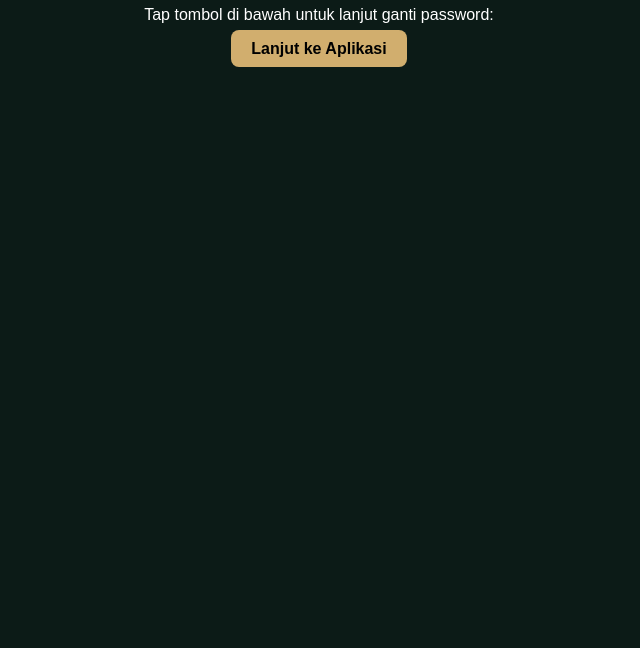
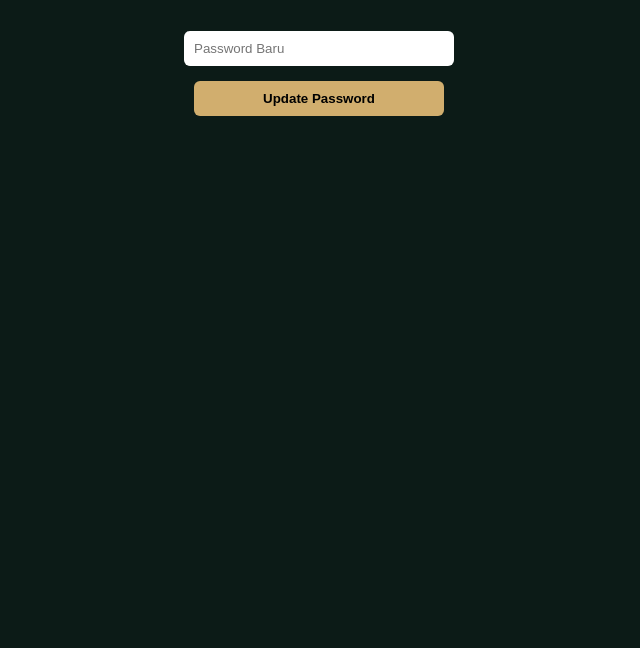
Before and after one commit to Rizkyyb0000/folk-reset-page, a plain HTML site: page reset.html in a window 1280 px wide. Shown: the part 152-800 px from the top of the page, without its empty margins (321-961 px from the left). Drawn offline with Linux system fonts and the light colour scheme.

Commit message:
update-reset.html

```diff
--- a/reset.html
+++ b/reset.html
@@ -1,30 +1,81 @@
-<!-- reset.html -->
 <!DOCTYPE html>
 <html lang="en">
 <head>
-  <meta charset="UTF-8">
-  <title>Reset Password</title>
+  <meta charset="UTF-8" />
+  <meta name="viewport" content="width=device-width, initial-scale=1.0" />
+  <title>Update Password</title>
   <style>
     body {
       background-color: #0c1b17;
       color: white;
       font-family: Arial, sans-serif;
-      text-align: center;
+      display: flex;
+      flex-direction: column;
+      align-items: center;
       margin-top: 100px;
     }
-    a {
+    input, button {
+      padding: 10px;
+      margin-top: 15px;
+      border-radius: 6px;
+      border: none;
+      width: 250px;
+    }
+    button {
       background-color: #d1ae6e;
-      padding: 10px 20px;
-      border-radius: 8px;
       color: black;
-      text-decoration: none;
+      font-weight: bold;
+      cursor: pointer;
+    }
+    #message {
+      margin-top: 20px;
       font-weight: bold;
     }
   </style>
 </head>
 <body>
-  <h1>Reset Password</h1>
-  <p>Tap tombol di bawah untuk lanjut ganti password:</p>
-  <a href="folkapp://reset-callback">Lanjut ke Aplikasi</a>
+  <h2>Masukkan Password Baru</h2>
+  <input type="password" id="password" placeholder="Password Baru" />
+  <button onclick="updatePassword()">Update Password</button>
+  <div id="message"></div>
+
+  <script>
+    async function updatePassword() {
+      const urlParams = new URLSearchParams(window.location.hash.substring(1));
+      const access_token = urlParams.get('access_token');
+      const password = document.getElementById('password').value;
+      const msg = document.getElementById('message');
+
+      if (!access_token || !password) {
+        msg.textContent = "Token atau password tidak valid.";
+        msg.style.color = "red";
+        return;
+      }
+
+      try {
+        const res = await fetch('https://sbpbctyscfdfssperdxj.supabase.co/auth/v1/user', {
+          method: 'PUT',
+          headers: {
+            'apikey': 'eyJhbGciOiJIUzI1NiIsInR5cCI6IkpXVCJ9.eyJpc3MiOiJzdXBhYmFzZSIsInJlZiI6InNicGJjdHlzY2ZkZnNzcGVyZHhqIiwicm9sZSI6ImFub24iLCJpYXQiOjE3NDUyNTQ3MDAsImV4cCI6MjA2MDgzMDcwMH0.XdL0-pPPPBoBKJJOfOiJ5H71sCKCIlkqpDX5rFxuFGg',
+            'Authorization': 'Bearer ' + access_token,
+            'Content-Type': 'application/json'
+          },
+          body: JSON.stringify({ password })
+        });
+
+        if (res.ok) {
+          msg.textContent = "Password berhasil diupdate. Silakan login ulang.";
+          msg.style.color = "lightgreen";
+        } else {
+          const error = await res.json();
+          msg.textContent = "Gagal: " + (error.message || "Error");
+          msg.style.color = "red";
+        }
+      } catch (e) {
+        msg.textContent = "Terjadi kesalahan: " + e.message;
+        msg.style.color = "red";
+      }
+    }
+  </script>
 </body>
 </html>
```
